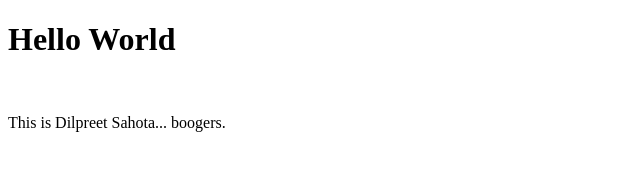
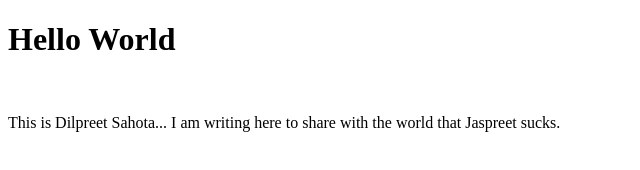
Before and after one commit to dilpreetsahota/dilpreetsahota.github.io, a plain HTML site: page index.html in a window 1280 px wide. Shown: the whole page, without its empty margins (0-640 px from the left). Drawn offline with Linux system fonts and the light colour scheme.

Commit message:
Update index.html

```diff
--- a/index.html
+++ b/index.html
@@ -4,7 +4,7 @@
 
   <h1>Hello World</h1>
   </br>
-  <p>This is Dilpreet Sahota... boogers.</p>
+  <p>This is Dilpreet Sahota... I am writing here to share with the world that Jaspreet sucks.</p>
 
 </body>
 </html>
```
